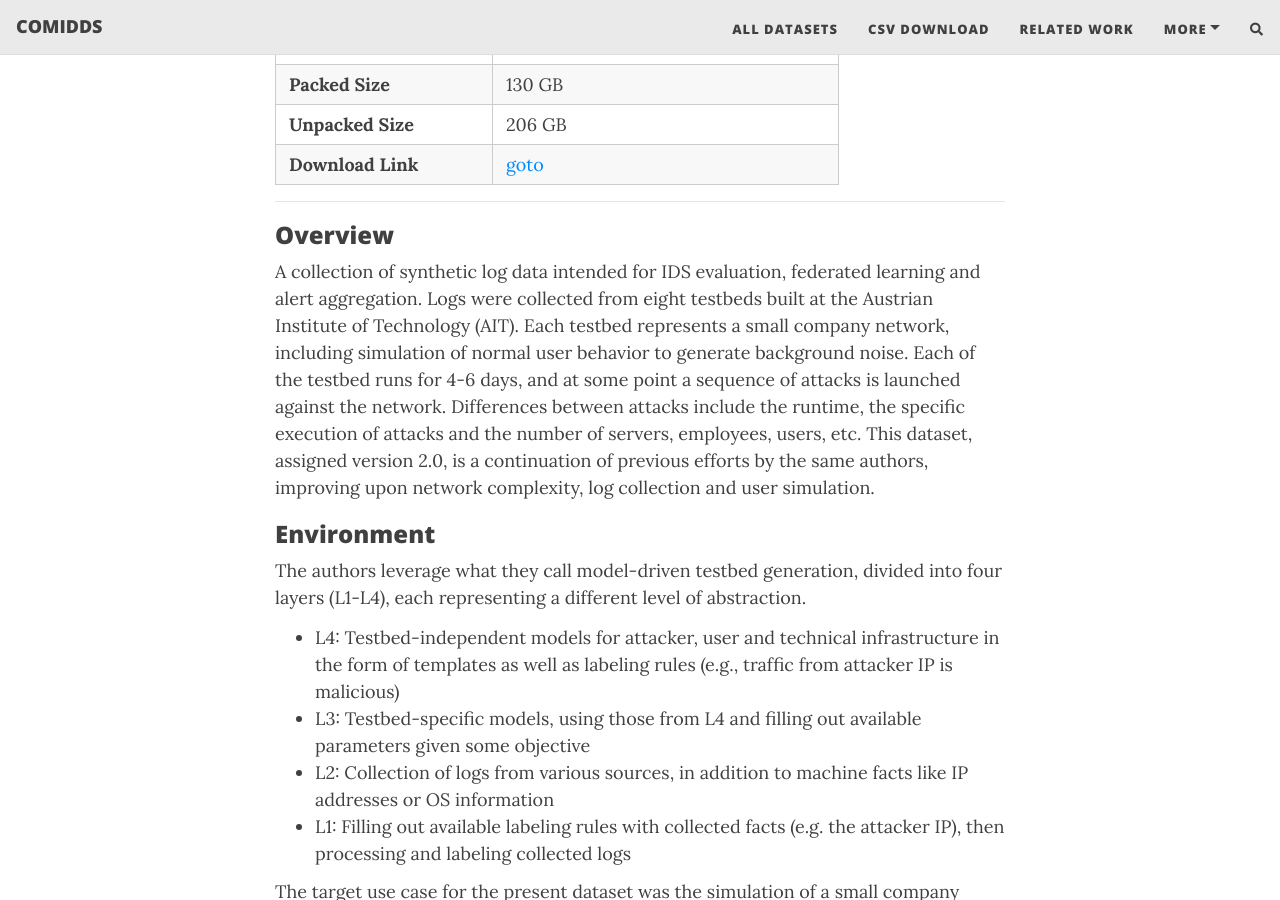
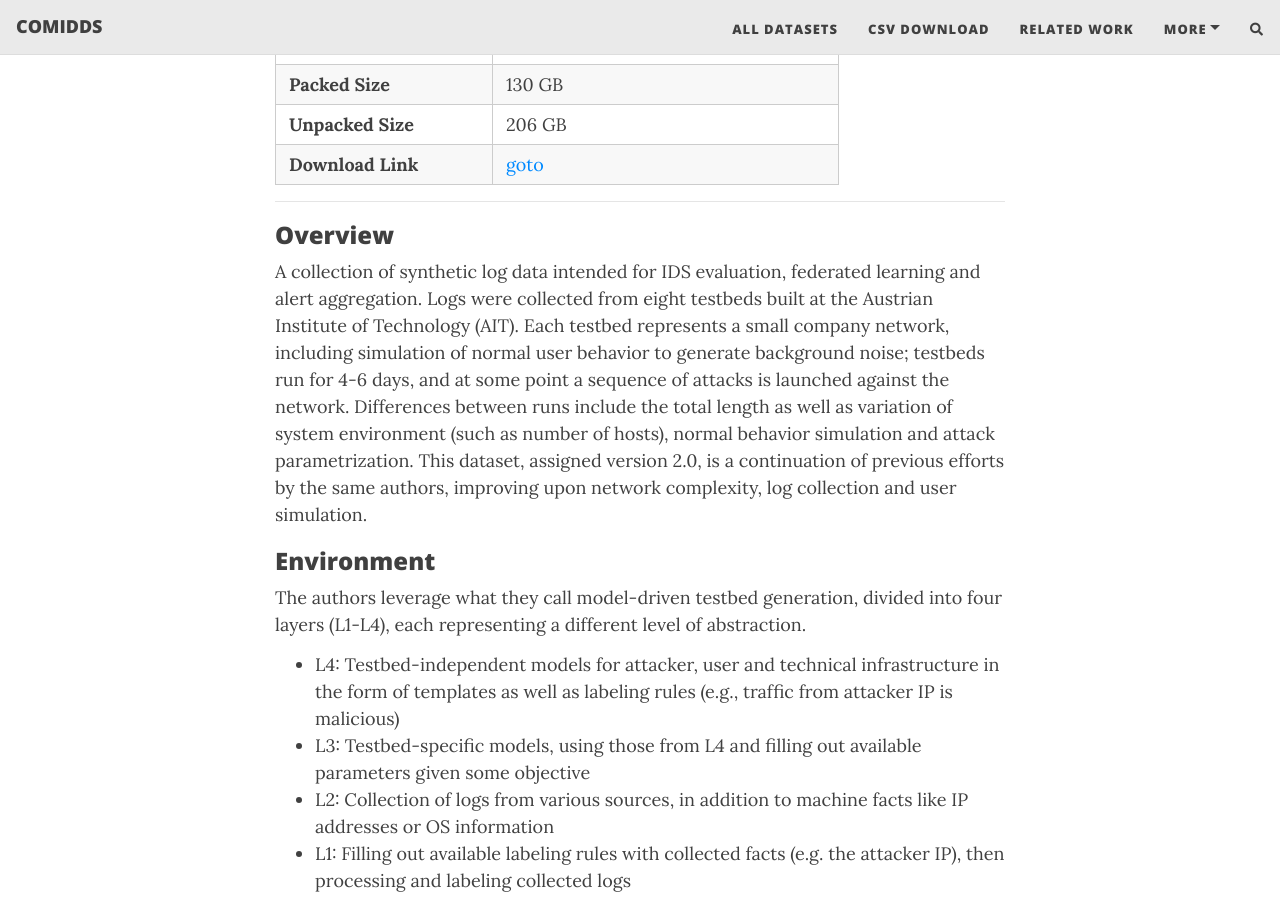
Before and after one commit to fkie-cad/COMIDDS, a Jekyll site: the page built from content/datasets/ait_log_dataset.md, in a window 1280 px wide and 900 px high, scrolled down 1053 px. Built offline with Jekyll 4.4.1, drawn with Linux system fonts in a browser that asks for light colours; nearby versions of some CDN libraries; comment, search, counter and statistics services are not loaded.

Commit message:
Improve description of differences between AIT scenarios

```diff
--- a/content/datasets/ait_log_dataset.md
+++ b/content/datasets/ait_log_dataset.md
@@ -36,11 +36,8 @@ title: AIT Log Data Set
 
 A collection of synthetic log data intended for IDS evaluation, federated learning and alert aggregation.
 Logs were collected from eight testbeds built at the Austrian Institute of Technology (AIT).
-Each testbed represents a small company network, including simulation of normal user behavior to generate background
-noise.
-Each of the testbed runs for 4-6 days, and at some point a sequence of attacks is launched against the network.
-Differences between attacks include the runtime, the specific execution of attacks and the number of servers, employees,
-users, etc.
+Each testbed represents a small company network, including simulation of normal user behavior to generate background noise; testbeds run for 4-6 days, and at some point a sequence of attacks is launched against the network.
+Differences between runs include the total length as well as variation of system environment (such as number of hosts), normal behavior simulation and attack parametrization.
 This dataset, assigned version 2.0, is a continuation of previous efforts by the same authors, improving upon network
 complexity, log collection and user simulation.
 
```
Also changed, not shown: content/datasets/ait_alert_dataset.md (+1 -2 lines).
